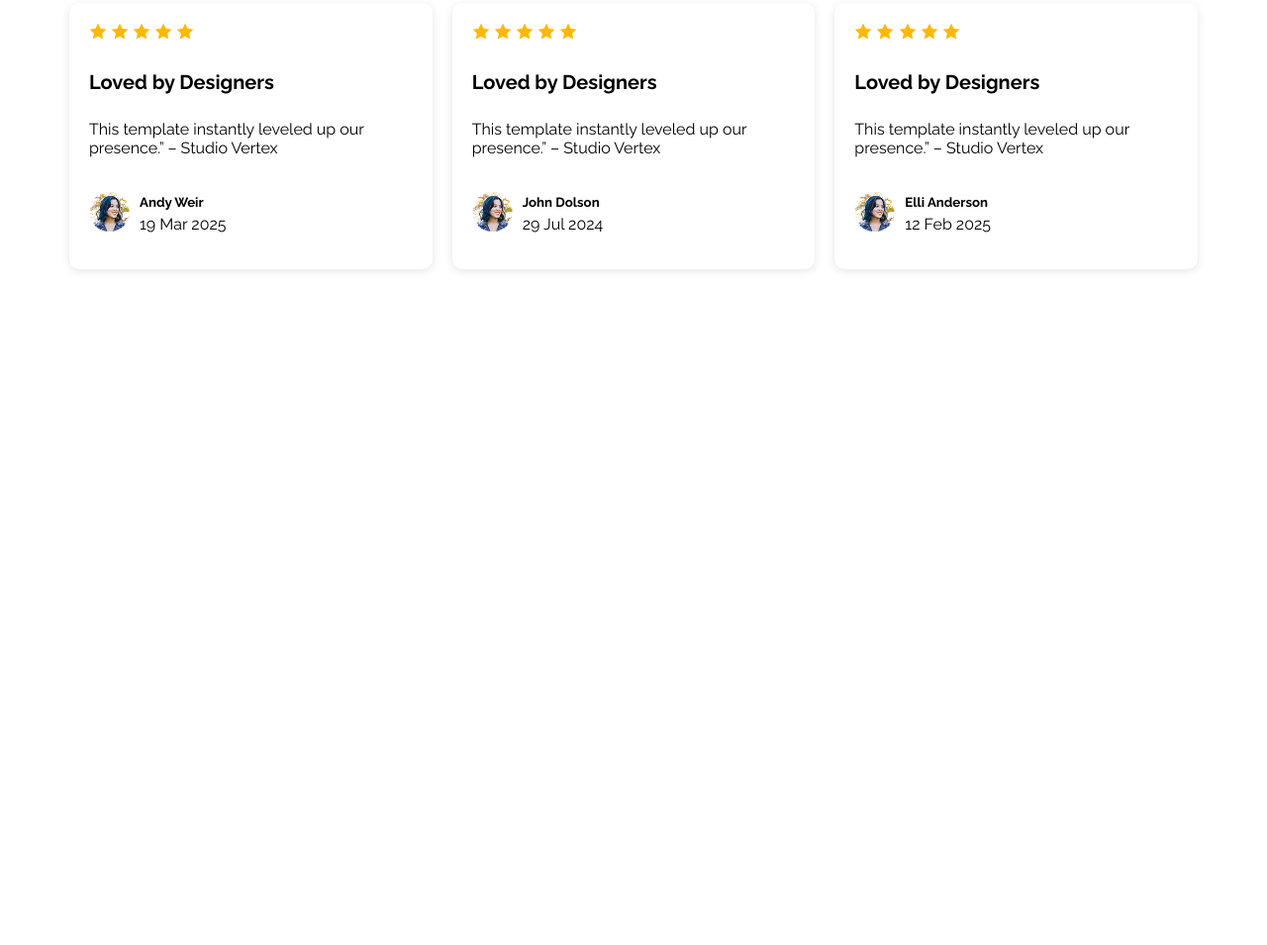
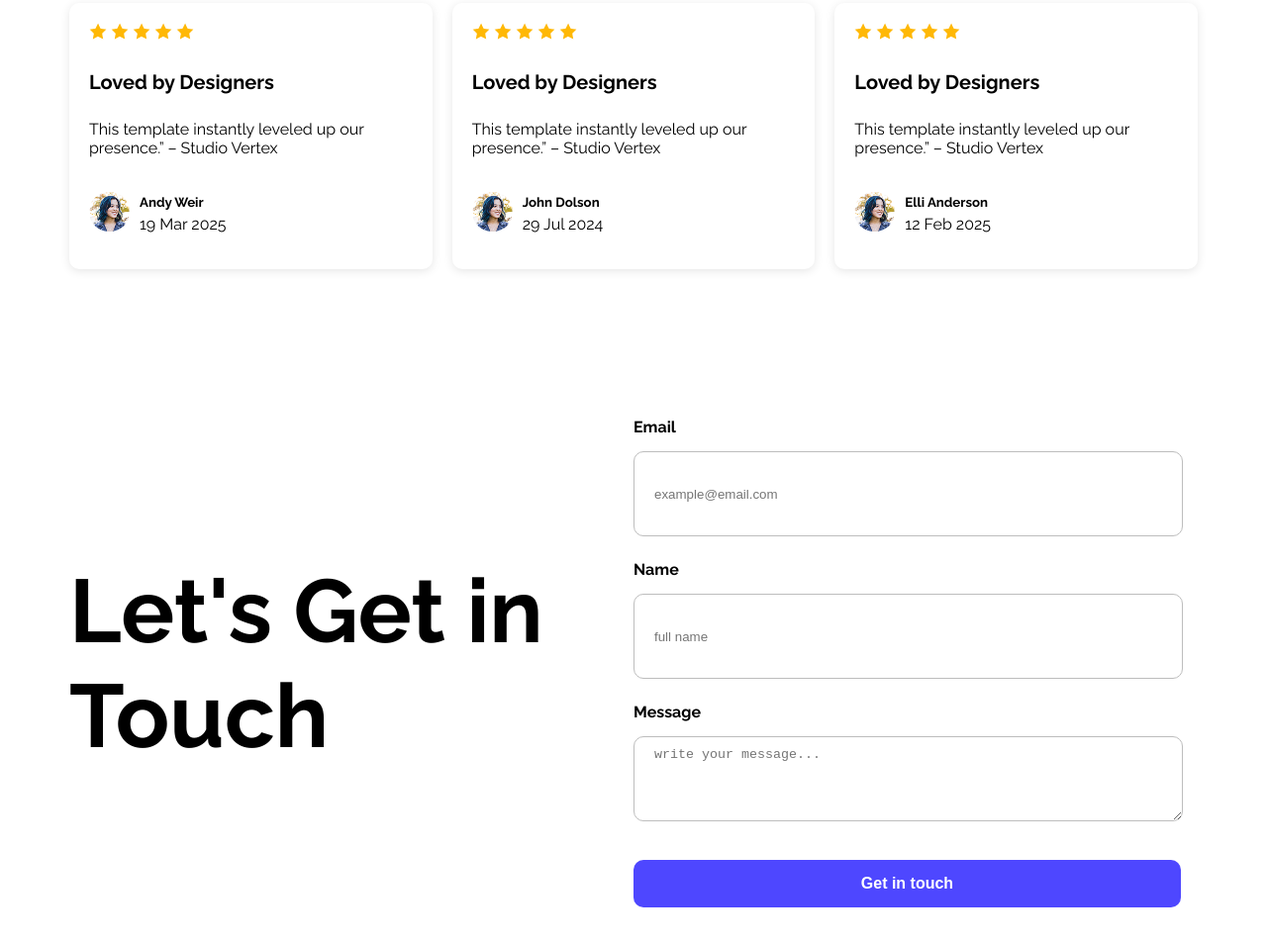
Before and after one commit to mahbubur3/Assign01, a plain HTML site: page index.html in a window 1280 px wide. Shown: the part 1872-2827 px from the top of the page at 99% size. Before the commit the page ends 2294 px from the top, so only its background shows below. Drawn offline with Linux system fonts and the light colour scheme.

Commit message:
added section four

```diff
--- a/index.html
+++ b/index.html
@@ -108,6 +108,26 @@
                 </div>
             </div>
         </section>
+
+        <section class="sec-four">
+            <div class="contact-left">
+                <h2>Let's Get in Touch</h2>
+            </div>
+            <div class="contact-right">
+                <form>
+                    <label for="email">Email</label>
+                    <input type="email" name="" id="" placeholder="example@email.com">
+
+                    <label for="name">Name</label>
+                    <input type="text" name="" id="" placeholder="full name">
+
+                    <label for="message">Message</label>
+                    <textarea name="" id="" placeholder="write your message..."></textarea>
+
+                    <input class="custom-button-two" type="button" value="Get in touch">
+                </form>
+            </div>
+        </section>
     </main>
 
     <footer>
--- a/styles/styles.css
+++ b/styles/styles.css
@@ -152,3 +152,55 @@ main {
 .profile p {
     margin-top: 5px;
 }
+
+.sec-four {
+    display: flex;
+    margin-top: 150px;
+    align-items: center;
+}
+
+.contact-left {
+    width: 50%;
+}
+
+.contact-left h2 {
+    font-size: 90px;
+}
+
+.contact-right {
+    width: 50%;
+}
+
+.sec-four input[type="text"], .sec-four input[type="email"], .sec-four textarea {
+    height: 64px;
+    border-radius: 10px;
+    background-color: rgb(255, 255, 255);
+    display: block;
+    width: 90%;
+    padding: 10px 20px;
+    margin-bottom: 24px;
+    border: 1px solid rgb(189, 189, 189);
+}
+
+.contact-right label {
+    font-weight: bold;
+}
+
+.contact-right input {
+    margin-top: 15px;
+}
+
+.contact-right textarea {
+    margin-top: 15px;
+}
+
+.custom-button-two {
+    width: 97%;
+    background-color: #4E47FF;
+    border-radius: 10px;
+    padding: 15px 0px 15px 0px;
+    color: white;
+    font-size: 16px;
+    font-weight: bold;
+    border: none;
+}
```
